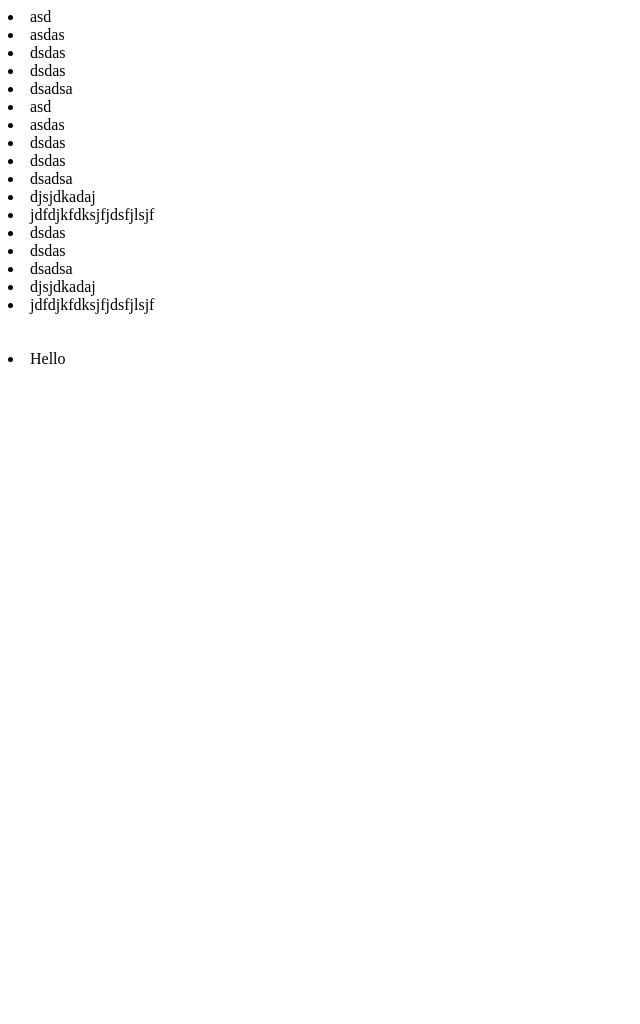
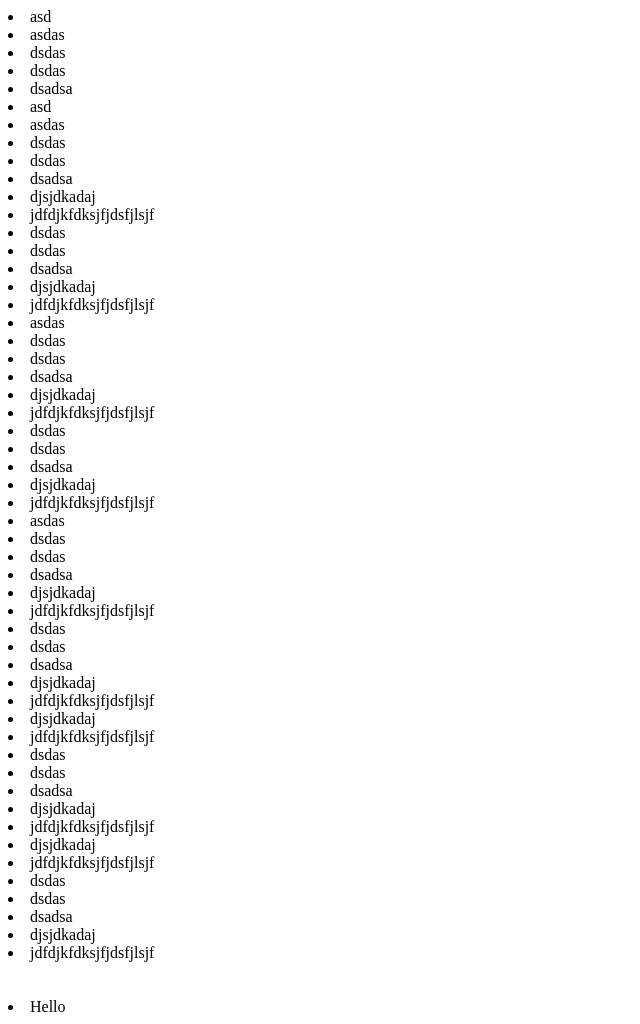
Before and after one commit to SimonCoding96/test, a plain HTML site: page index.html in a window 1280 px wide. Shown: the whole page, without its empty margins (0-640 px from the left). Before the commit the page ends 800 px from the top, so only its background shows below. Drawn offline with Linux system fonts and the light colour scheme.

Commit message:
test sourcetree

```diff
--- a/index.html
+++ b/index.html
@@ -24,6 +24,46 @@
     <li>dsadsa</li>
     <li>djsjdkadaj</li>
     <li>jdfdjkfdksjfjdsfjlsjf</li>
+
+
+    <li>asdas</li>
+    <li>dsdas</li>
+    <li>dsdas</li>
+    <li>dsadsa</li>
+    <li>djsjdkadaj</li>
+    <li>jdfdjkfdksjfjdsfjlsjf</li>
+    <li>dsdas</li>
+    <li>dsdas</li>
+    <li>dsadsa</li>
+    <li>djsjdkadaj</li>
+    <li>jdfdjkfdksjfjdsfjlsjf</li>
+
+
+
+    <li>asdas</li>
+    <li>dsdas</li>
+    <li>dsdas</li>
+    <li>dsadsa</li>
+    <li>djsjdkadaj</li>
+    <li>jdfdjkfdksjfjdsfjlsjf</li>
+    <li>dsdas</li>
+    <li>dsdas</li>
+    <li>dsadsa</li>
+    <li>djsjdkadaj</li>
+    <li>jdfdjkfdksjfjdsfjlsjf</li>
+    <li>djsjdkadaj</li>
+    <li>jdfdjkfdksjfjdsfjlsjf</li>
+    <li>dsdas</li>
+    <li>dsdas</li>
+    <li>dsadsa</li>
+    <li>djsjdkadaj</li>
+    <li>jdfdjkfdksjfjdsfjlsjf</li>  <li>djsjdkadaj</li>
+    <li>jdfdjkfdksjfjdsfjlsjf</li>
+    <li>dsdas</li>
+    <li>dsdas</li>
+    <li>dsadsa</li>
+    <li>djsjdkadaj</li>
+    <li>jdfdjkfdksjfjdsfjlsjf</li>
    <br>
    <br>
    <li>Hello</li>
```
